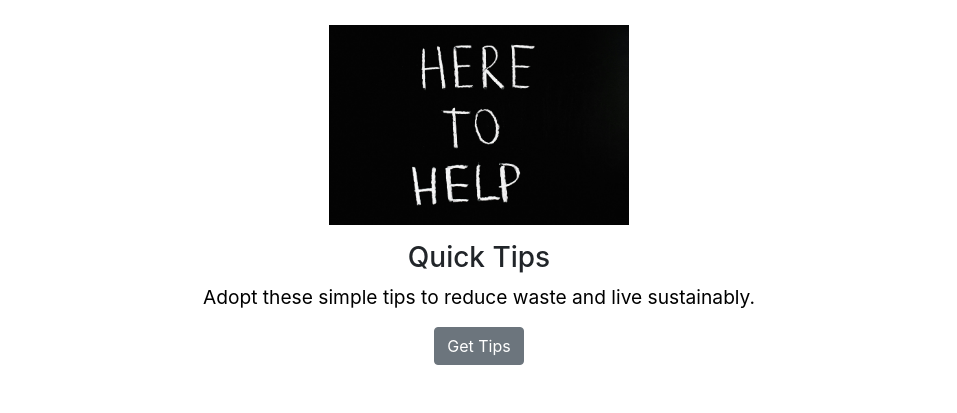
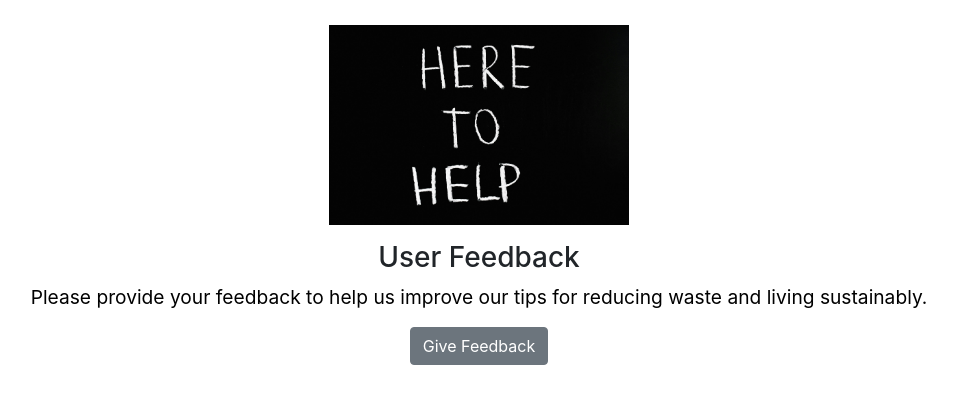
Before and after one commit to Aman-Shaikh/IADS-Project, a Django app: page / in a window 1280 px wide. Shown: the part 3654-4067 px from the top of the page, without its empty margins (161-1118 px from the left). Run offline with Django 5.2, Linux system fonts and the light colour scheme; some libraries are stand-ins or nearby versions.

Commit message:
User Feedback Form

```diff
--- a/RecycleWise/urls.py
+++ b/RecycleWise/urls.py
@@ -8,7 +8,7 @@ urlpatterns = [
     path('', include('authentication.urls')),
     path('', include('getting_started.urls')),
     path('upcoming_events/', include('upcomming_events.urls')),
-    # path('', include('userfeedback.urls')),
+    path('', include('userfeedback.urls')),
     path('interactivetools/', include('interactivetools.urls')),
 
 ]
--- a/templates/home.html
+++ b/templates/home.html
@@ -137,15 +137,15 @@
         </div>
     </div>
 
-     <!-- Sustainability Tips Section -->
+     <!-- User Feedback Section -->
     <div class="container mt-5 mb-5">
         <h2 class="text-center">User Feedback</h2>
         <div class="row mt-4">
             <div class="col-md-12 text-center">
                 <img src="{% static 'images/tips.jpg' %}" class="img-fluid mb-3 fixed-size" alt="Quick Tips">
-                <h3>Quick Tips</h3>
-                <p>Adopt these simple tips to reduce waste and live sustainably.</p>
-                <a href="#" class="btn btn-secondary">Get Tips</a>
+                <h3>User Feedback</h3>
+                <p>Please provide your feedback to help us improve our tips for reducing waste and living sustainably.</p>
+                <a href="{%  url 'userfeedback' %}" class="btn btn-secondary">Give Feedback</a>
             </div>
         </div>
     </div>
```
Also changed, not shown: db.sqlite3.
